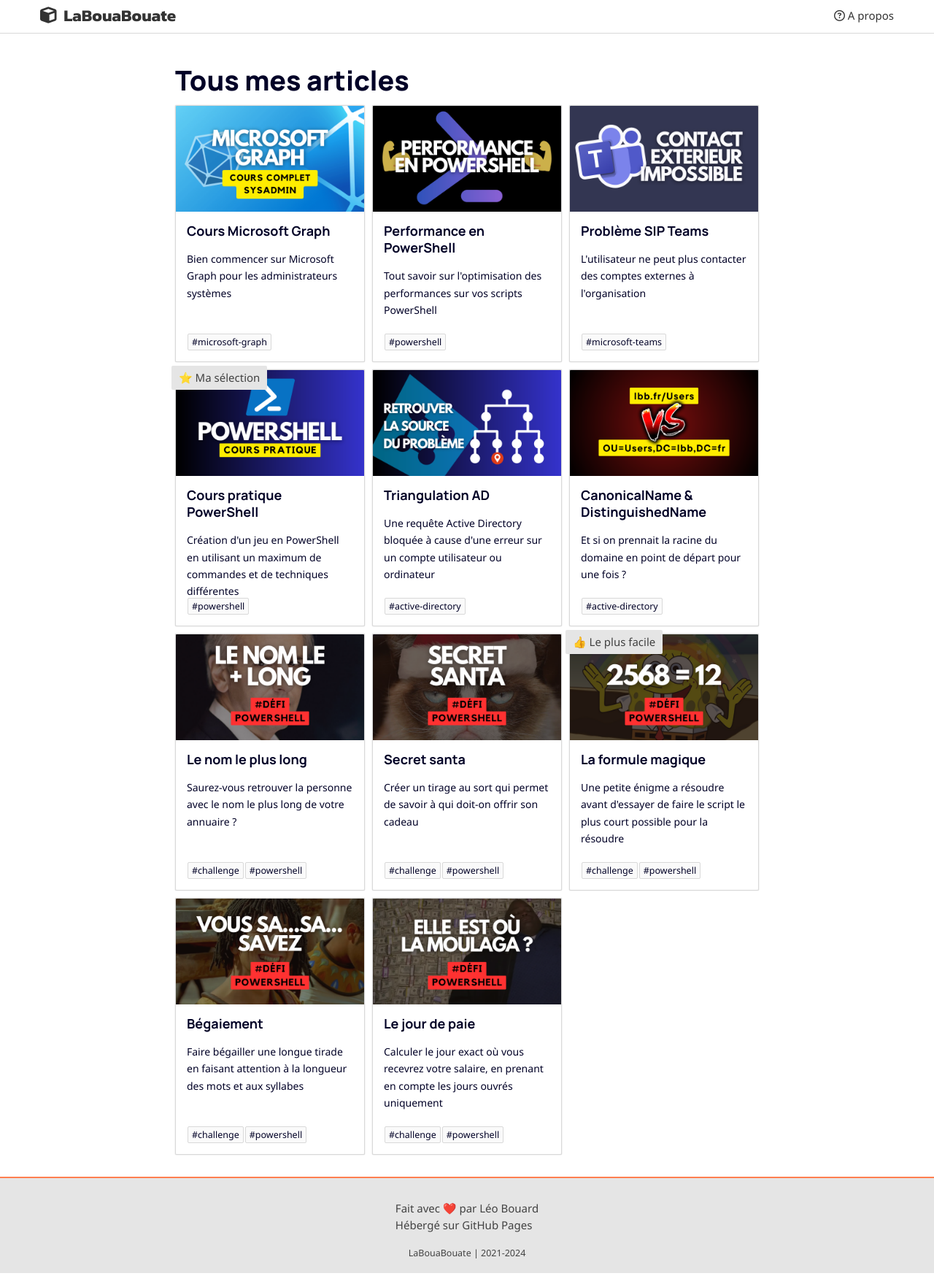
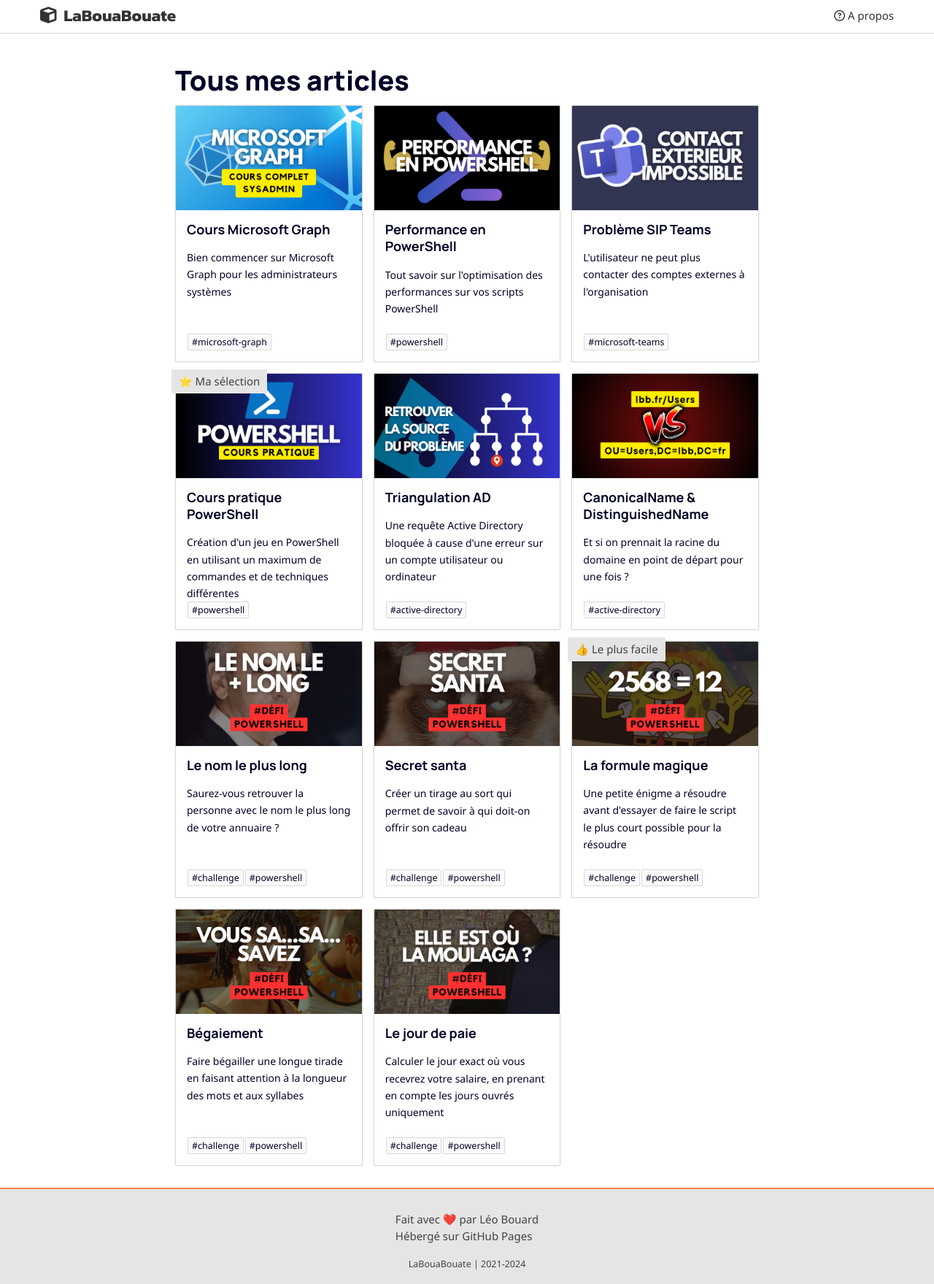
Before and after one commit to leobouard/leobouard.github.io, a Jekyll site: the page built from blog.md, in a window 1280 px wide. Shown: the whole page at 73% size. Built offline with Jekyll 4.4.1, drawn with Linux system fonts in a browser that asks for light colours; nearby versions of some CDN libraries; some web fonts are replaced.

Commit message:
Update posts.scss

```diff
--- a/assets/css/posts.scss
+++ b/assets/css/posts.scss
@@ -26,7 +26,7 @@
 
 .posts {
     display: grid;
-    grid-gap: 10px;
+    grid-gap: 1em;
     grid-template-columns: 1fr 1fr 1fr;
     justify-items: center;
 }
```
